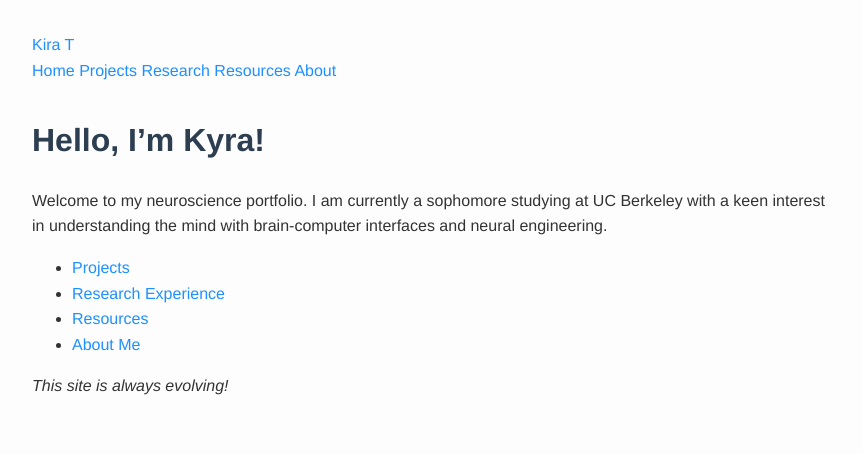
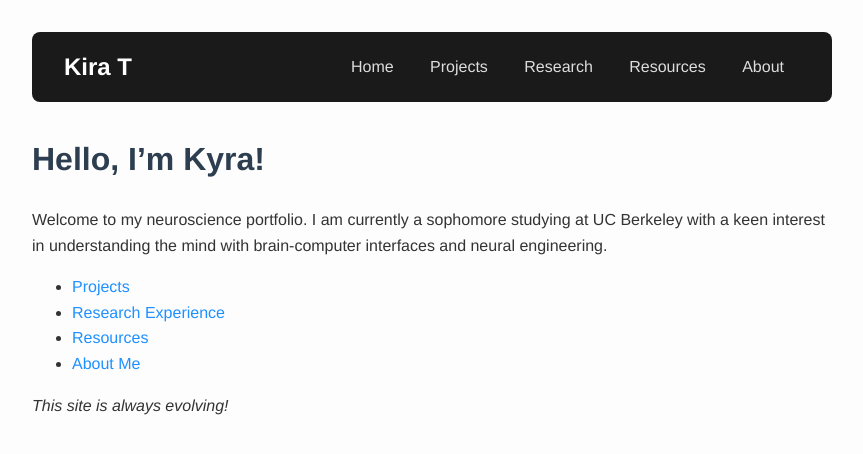
Before and after one commit to ktneuro/ktneuro, a Jekyll site: the page built from index.md, in a window 1280 px wide. Shown: the top 454 px of the page, without its empty margins (208-1071 px from the left). Built offline with Jekyll 4.4.1, drawn with Linux system fonts in a browser that asks for light colours; our own code applies the rules of GitHub Pages for plain Markdown files.

Commit message:
Update style.css

```diff
--- a/assets/css/style.css
+++ b/assets/css/style.css
@@ -21,6 +21,40 @@ nav {
   margin-bottom: 2rem;
 }
 nav a {
-  margin-right: 1rem
+  margin-right: 1rem;
   font-weight: bold;
 }
+/* Fancy Navbar Styles */
+.navbar {
+  display: flex;
+  justify-content: space-between;
+  align-items: center;
+  background-color: #1a1a1a;
+  padding: 1rem 2rem;
+  border-radius: 8px;
+}
+
+.nav-logo {
+  font-size: 1.5rem;
+  font-weight: bold;
+  color: #ffffff;
+  text-decoration: none;
+}
+
+.nav-right a {
+  margin-left: 1rem;
+  text-decoration: none;
+  color: #dddddd;
+  font-weight: 500;
+  transition: 0.3s;
+}
+
+.nav-right a:hover {
+  color: #ffffff;
+  border-bottom: 2px solid #ffffff;
+}
+.navbar {
+  position: sticky;
+  top: 0;
+  z-index: 1000;
+}
```
